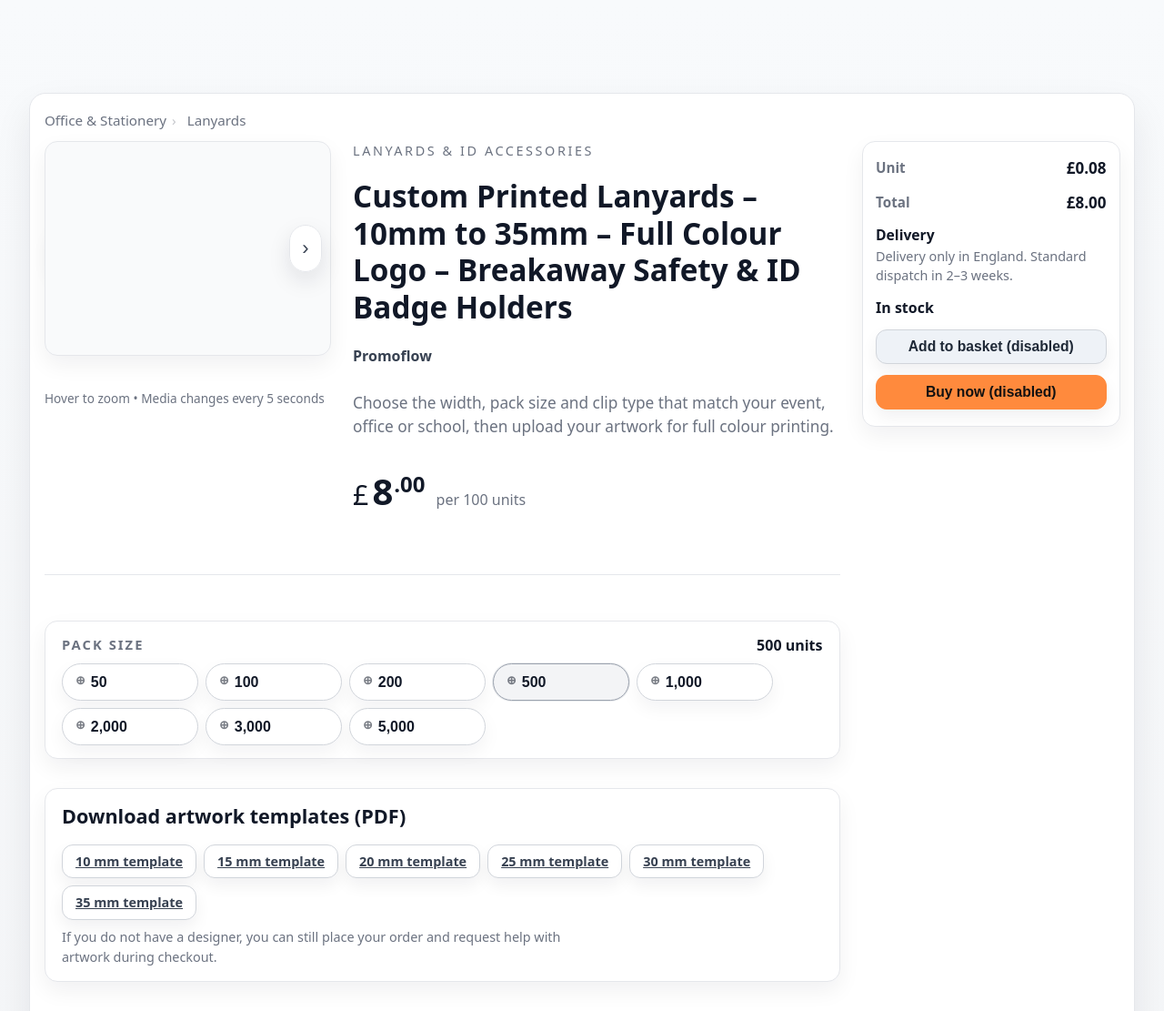
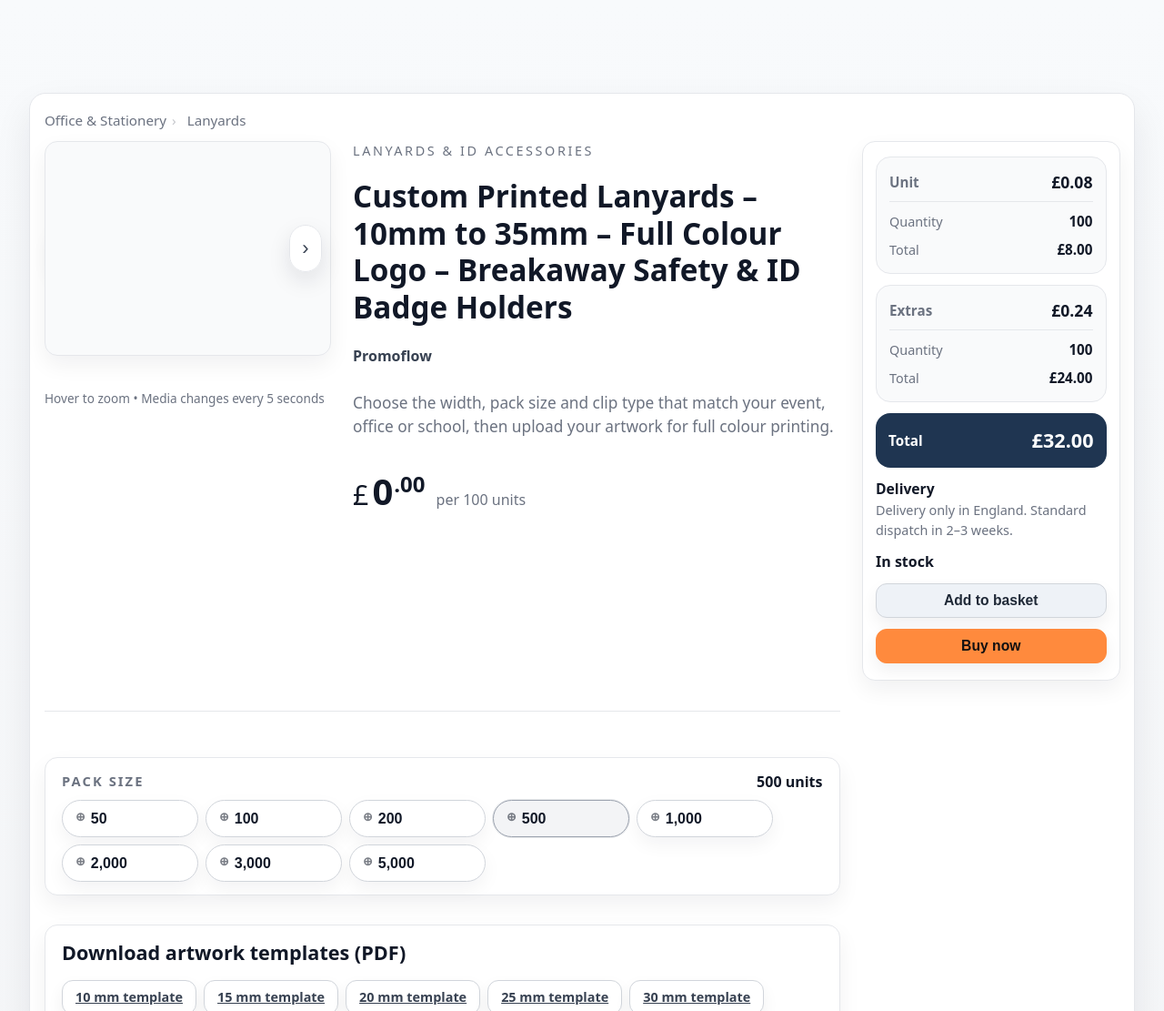
Before and after one commit to AdminPromoflow/Dot63_v1, a PHP site: page /view/preview_product_customers/preview_porduct/preview.php in a window 1280 px wide. Shown: the top 1111 px of the page at 91% size. Run offline with PHP 8.4, Linux system fonts and the light colour scheme.

Commit message:
“…”

```diff
--- a/view/preview_product_customers/preview_porduct/preview.css
+++ b/view/preview_product_customers/preview_porduct/preview.css
@@ -248,8 +248,8 @@ video{
   background: rgba(255, 255, 255, .96);
   color: #374151;
   display: flex;
-  align-items: centre;
-  justify-content: centre;
+  align-items: center;
+  justify-content: center;
   cursor: pointer;
   box-shadow: 0 10px 24px rgba(15, 23, 42, .10);
   font-size: 22px;
@@ -504,6 +504,7 @@ video{
   object-fit: cover;
   flex-shrink: 0;
   border: 1px solid #e5e7eb;
+  overflow: hidden;
 }
 
 .var-option .opt-copy{
@@ -651,24 +652,70 @@ video{
   box-shadow: var(--ov-shadow-soft);
   padding: 16px 14px 18px;
   display: grid;
-  gap: 10px;
+  gap: 12px;
   will-change: transform;
 }
 
+.price-group{
+  padding: 14px;
+  border: 1px solid #e5e7eb;
+  border-radius: 16px;
+  background: #f9fafb;
+  display: grid;
+  gap: 8px;
+}
+
+.price-row,
+.price-subrow,
 .price-line{
   display: flex;
+  align-items: center;
   justify-content: space-between;
-  align-items: baseline;
   gap: 10px;
 }
 
+.price-row--head{
+  padding-bottom: 8px;
+  margin-bottom: 2px;
+  border-bottom: 1px solid #e5e7eb;
+}
+
+.price-row--head .label,
 .price-line .label{
   color: var(--muted);
-  font-size: .98rem;
+  font-size: .95rem;
+  font-weight: 650;
 }
 
-.price-line strong{
+.price-row--head strong{
   color: #111827;
+  font-size: 1.1rem;
+}
+
+.price-subrow{
+  font-size: .9rem;
+  color: var(--muted);
+}
+
+.price-subrow strong{
+  color: #111827;
+  font-size: .95rem;
+}
+
+.price-line--total{
+  padding: 14px;
+  border-radius: 16px;
+  background: #1F3551;
+  color: #ffffff;
+}
+
+.price-line--total .label,
+.price-line--total strong{
+  color: #ffffff;
+}
+
+.price-line--total strong{
+  font-size: 1.35rem;
 }
 
 .stock.in{
--- a/view/preview_product_customers/preview_porduct/preview.php
+++ b/view/preview_product_customers/preview_porduct/preview.php
@@ -3,9 +3,9 @@
 // Product Preview — Asset Versioning + Markup
 // -----------------------------------------------------------------------------
 
-$cssPath = '../../view/preview_porduct/preview_porduct/preview.css';
-$jsPath  = '../../view/preview_porduct/preview_porduct/preview.js';
-$jsPath2 = '../../view/preview_porduct/preview_porduct/preview_logic.js';
+$cssPath = '../../view/preview_product_customers/preview_porduct/preview.css';
+$jsPath  = '../../view/preview_product_customers/preview_porduct/preview.js';
+$jsPath2 = '../../view/preview_product_customers/preview_porduct/preview_logic.js';
 
 $cssTime = @filemtime($cssPath) ?: time();
 $jsTime  = @filemtime($jsPath)  ?: time();
@@ -86,7 +86,7 @@ $jsTime2 = @filemtime($jsPath2) ?: time();
             <div class="sp-price-main js-fade-up">
               <span class="sp-price-symbol" id="sp_currency_symbol">£</span>
               <span id="sp_price" class="sp-price">
-                8<span class="sp-price-minor">.00</span>
+                0<span class="sp-price-minor">.00</span>
               </span>
               <span id="sp_unit_hint" class="sp-unit-hint">per 100 units</span>
             </div>
@@ -235,7 +235,7 @@ $jsTime2 = @filemtime($jsPath2) ?: time();
 
           <div class="var-label">
             <span class="var-name">Pack size</span>
-            <strong id="var_label_items">500 units</strong>
+            <strong id="var_label_quantity">500 units</strong>
           </div>
 
           <!-- ✅ 10: Agrupar botones dentro de wrap-items (sin id) -->
@@ -354,18 +354,48 @@ $jsTime2 = @filemtime($jsPath2) ?: time();
       <aside class="sp-col sp-buybox" aria-label="Purchase options">
         <div class="box js-fade-up js-scale-in js-parallax">
 
+          <div class="price-group">
 
+            <div class="price-row price-row--head">
+              <span class="label">Unit</span>
+              <strong id="bb_unit">£0.08</strong>
+            </div>
 
-              <div class="price-line">
-                <span class="label">Unit</span>
-                <strong id="bb_unit">£0.08</strong>
-              </div>
+            <div class="price-subrow">
+              <span>Quantity</span>
+              <strong id="bb_unit_quantity">100</strong>
+            </div>
 
-              <div class="price-line">
-                <span class="label">Total</span>
-                <strong id="bb_total">£8.00</strong>
-              </div>
+            <div class="price-subrow">
+              <span>Total</span>
+              <strong id="bb_unit_total">£8.00</strong>
+            </div>
 
+          </div>
+
+          <div class="price-group">
+
+            <div class="price-row price-row--head">
+              <span class="label">Extras</span>
+              <strong id="bb_extra_unit">£0.24</strong>
+            </div>
+
+            <div class="price-subrow">
+              <span>Quantity</span>
+              <strong id="bb_extra_quantity">100</strong>
+            </div>
+
+            <div class="price-subrow">
+              <span>Total</span>
+              <strong id="bb_extra_total">£24.00</strong>
+            </div>
+
+          </div>
+
+          <div class="price-line price-line--total">
+            <span class="label">Total</span>
+            <strong id="bb_total">£32.00</strong>
+          </div>
 
           <div class="ship">
             <span>Delivery</span>
@@ -375,11 +405,11 @@ $jsTime2 = @filemtime($jsPath2) ?: time();
           <div class="stock in">In stock</div>
 
           <button type="button" class="btn btn-primary btn-buy js-scale-in" id="bb_add">
-            Add to basket (disabled)
+            Add to basket
           </button>
 
           <button type="button" class="btn btn-ghost btn-buy js-scale-in" id="bb_buy" disabled>
-            Buy now (disabled)
+            Buy now
           </button>
 
         </div>
```
Also changed, not shown: view/preview_product_customers/preview_porduct/preview.js (+22 -46 lines), view/preview_product_customers/preview_porduct/preview_logic.js (+208 -14 lines).
